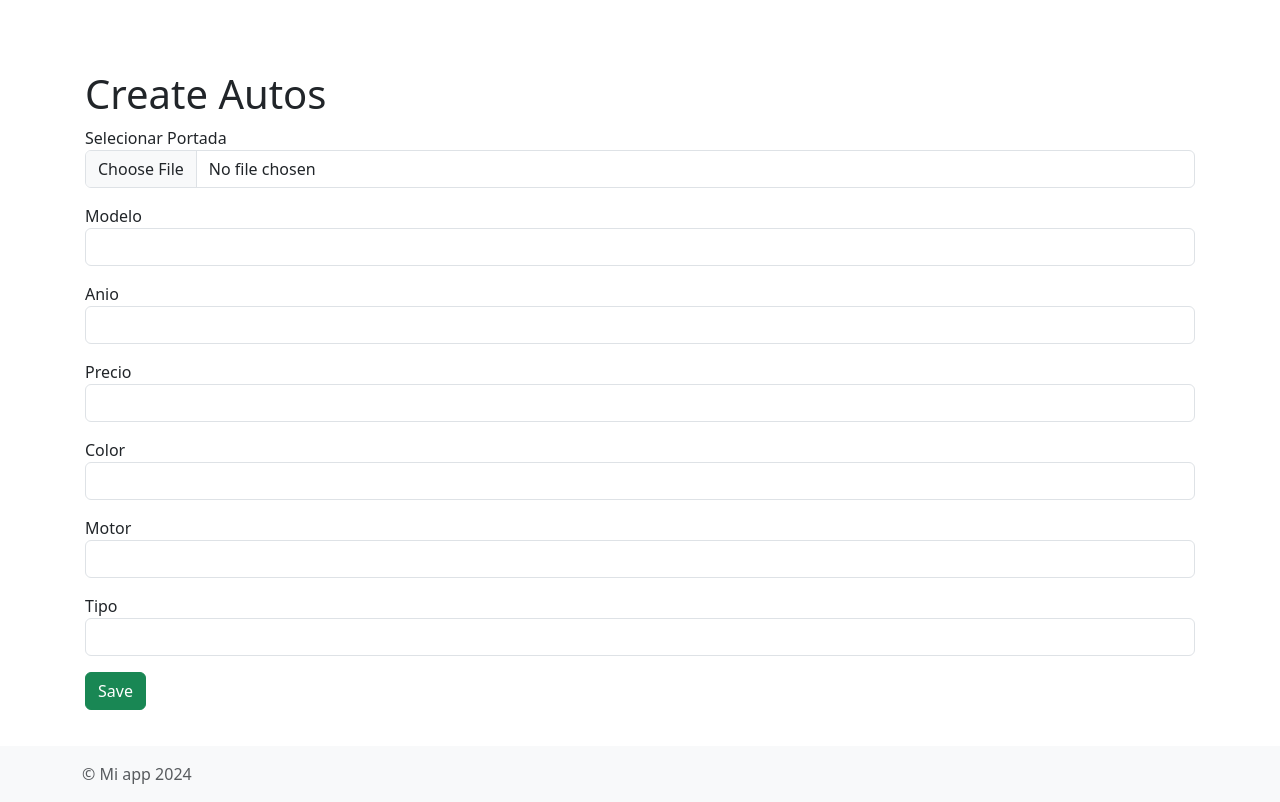
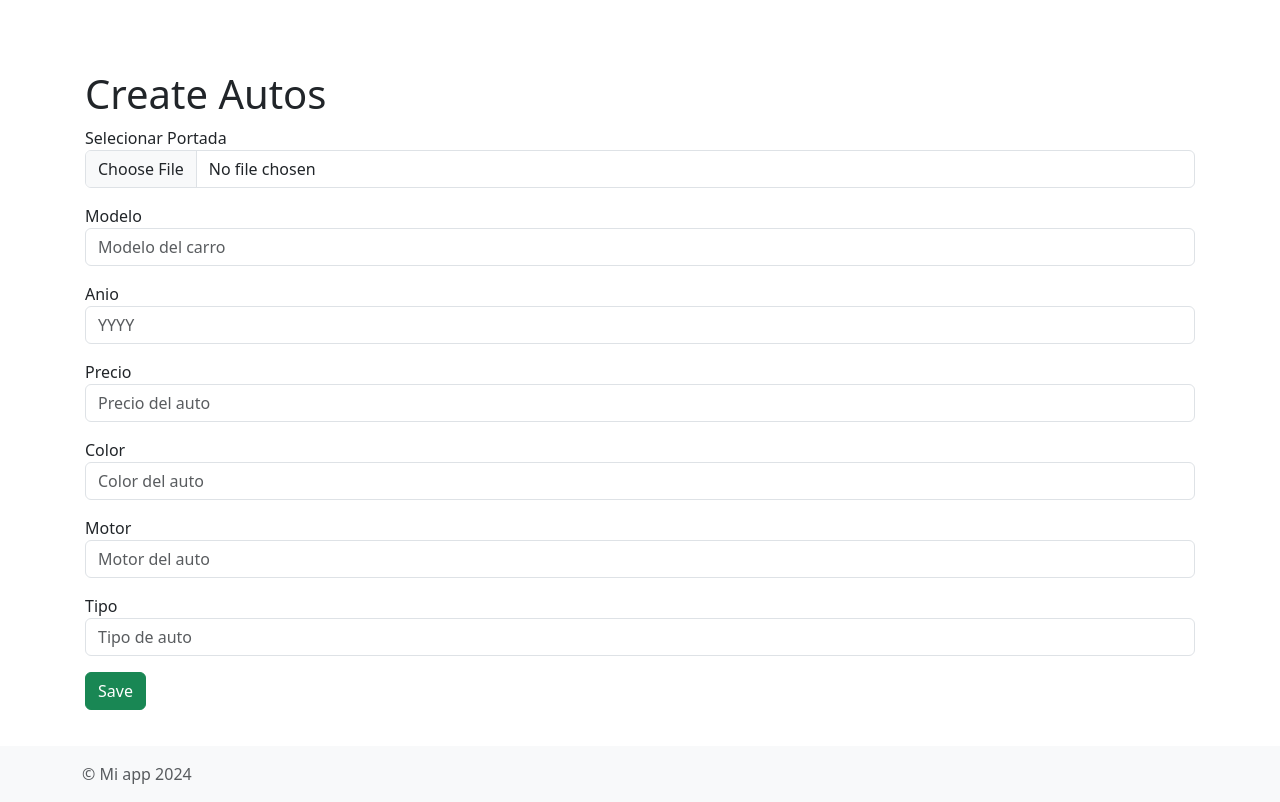
Before and after one commit to Dilanpc98/dilangar, a Yii app: template views/autos/create.php in a window 1280 px wide. Run offline with PHP 8.4 and a stand-in for Yii, Linux system fonts and the light colour scheme; the template is opened without the code that fills it: most values are stand-ins (such as "Sample title", 1, 10 or a date in 2020); form fields are guessed from the names that the template uses; data that the repository does not hold is empty; some libraries are stand-ins or nearby versions.

Commit message:
Actualizacion 2

```diff
--- a/views/autos/_form.php
+++ b/views/autos/_form.php
@@ -26,17 +26,19 @@ use yii\widgets\ActiveForm;
     <?php //$form->field($model, 'Portada')->textInput(['maxlength' => true]) ?>
     <?= $form->field($model, 'imageFile')->fileInput()->label('Selecionar Portada')?>
 
-    <?= $form->field($model, 'modelo')->textInput(['maxlength' => true]) ?>
+    <?= $form->field($model, 'modelo')->textInput(['maxlength' => true, 'placeholder' => 'Modelo del carro', 'required'=>true]) ?>
 
-    <?= $form->field($model, 'anio')->textInput() ?>
+    <?= $form->field($model, 'anio')->input(['number', 'min' => 1900, 'max' => date('Y')])
+                                    ->textInput(['pattern'=> '\d{4}', 'title' => 'Debe ser un año de 4 digitos', 'placeholder' => 'YYYY', 'required' => true]) ?>
 
-    <?= $form->field($model, 'precio')->textInput(['maxlength' => true]) ?>
+    <?= $form->field($model, 'precio')->input(['number', 'min' => 1000, 'max' => 999999999])
+                                      ->textInput(['pattern' => '\d{9}','title' => 'Debe ser un precio de 9 digitos', 'placeholder' => 'Precio del auto', 'required'=>true]) ?>
 
-    <?= $form->field($model, 'color')->textInput(['maxlength' => true]) ?>
+    <?= $form->field($model, 'color')->textInput(['maxlength' => true, 'placeholder' => 'Color del auto', 'required'=>true]) ?>
 
-    <?= $form->field($model, 'motor')->textInput(['maxlength' => true]) ?>
+    <?= $form->field($model, 'motor')->textInput(['maxlength' => true, 'placeholder' => 'Motor del auto', 'required'=>true]) ?>
 
-    <?= $form->field($model, 'tipo')->textInput(['maxlength' => true]) ?>
+    <?= $form->field($model, 'tipo')->textInput(['maxlength' => true, 'placeholder' => 'Tipo de auto', 'required'=>true]) ?>
 
     <div class="form-group">
         <?= Html::submitButton(Yii::t('app', 'Save'), ['class' => 'btn btn-success']) ?>
```
